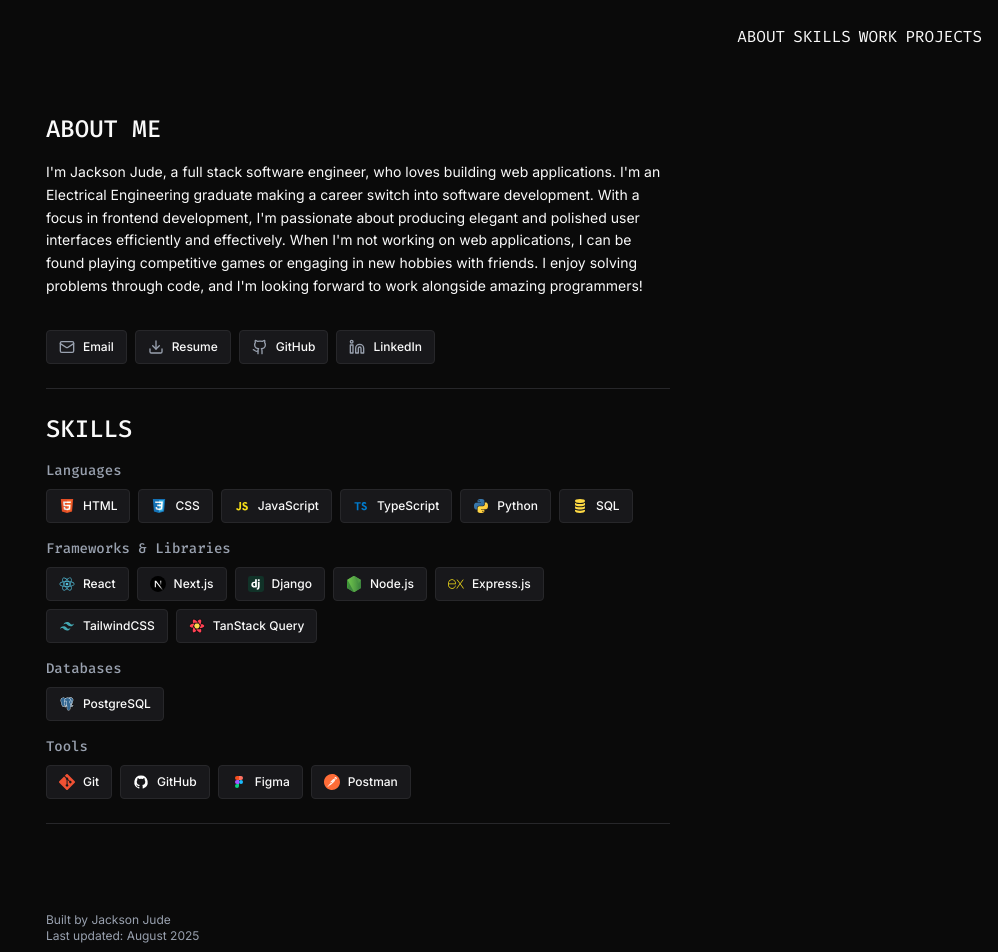
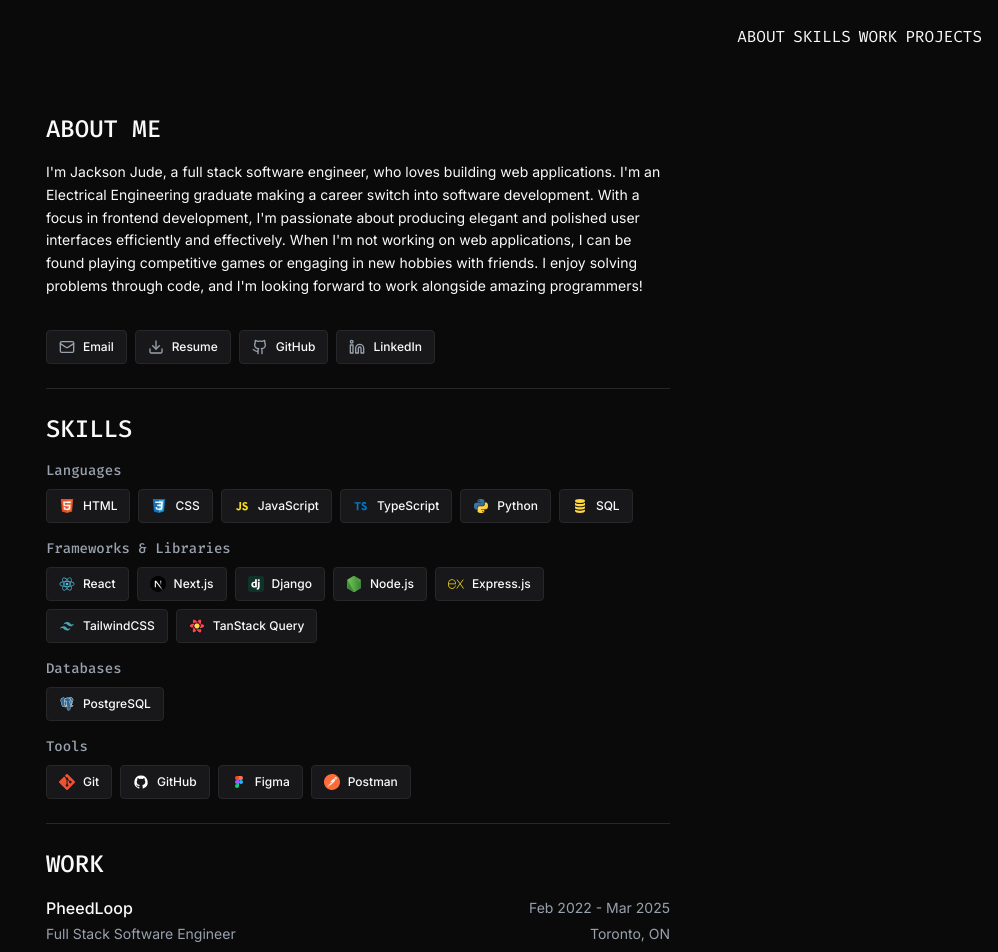
Before and after one commit to JacksonJ97/portfolio, a React (Vite) app: page / in a window 1280 px wide. Shown: the top 952 px of the page, without its empty margins (282-1280 px from the left). Built offline with nearby package versions, Linux system fonts and the light colour scheme.

Commit message:
new work section

```diff
--- /dev/null
+++ b/src/content/Work/index.tsx
@@ -0,0 +1,21 @@
+export default function Work() {
+  return (
+    <section id="work">
+      <h2 className="font-fira-code mb-4 text-2xl font-medium uppercase">
+        Work
+      </h2>
+
+      <div className="mb-1 flex items-center justify-between">
+        <p className="font-medium text-(--text-color)">PheedLoop</p>
+        <p className="text-sm text-(--text-muted-color)">Feb 2022 - Mar 2025</p>
+      </div>
+
+      <div className="flex items-center justify-between">
+        <p className="text-sm text-(--text-muted-color)">
+          Full Stack Software Engineer
+        </p>
+        <p className="text-sm text-(--text-muted-color)">Toronto, ON</p>
+      </div>
+    </section>
+  );
+}
--- a/src/content/index.tsx
+++ b/src/content/index.tsx
@@ -1,6 +1,7 @@
 // import Projects from "./Projects";
 import About from "content/About";
 import Skills from "content/Skills";
+import Work from "content/Work";
 
 export default function Content() {
   return (
@@ -9,6 +10,8 @@
       <div className="my-6 h-0.25 bg-(--border-color)" />
       <Skills />
       <div className="my-6 h-0.25 bg-(--border-color)" />
+      <Work />
+      <div className="my-6 h-0.25 bg-(--border-color)" />
       {/* <Projects /> */}
     </main>
   );
```
